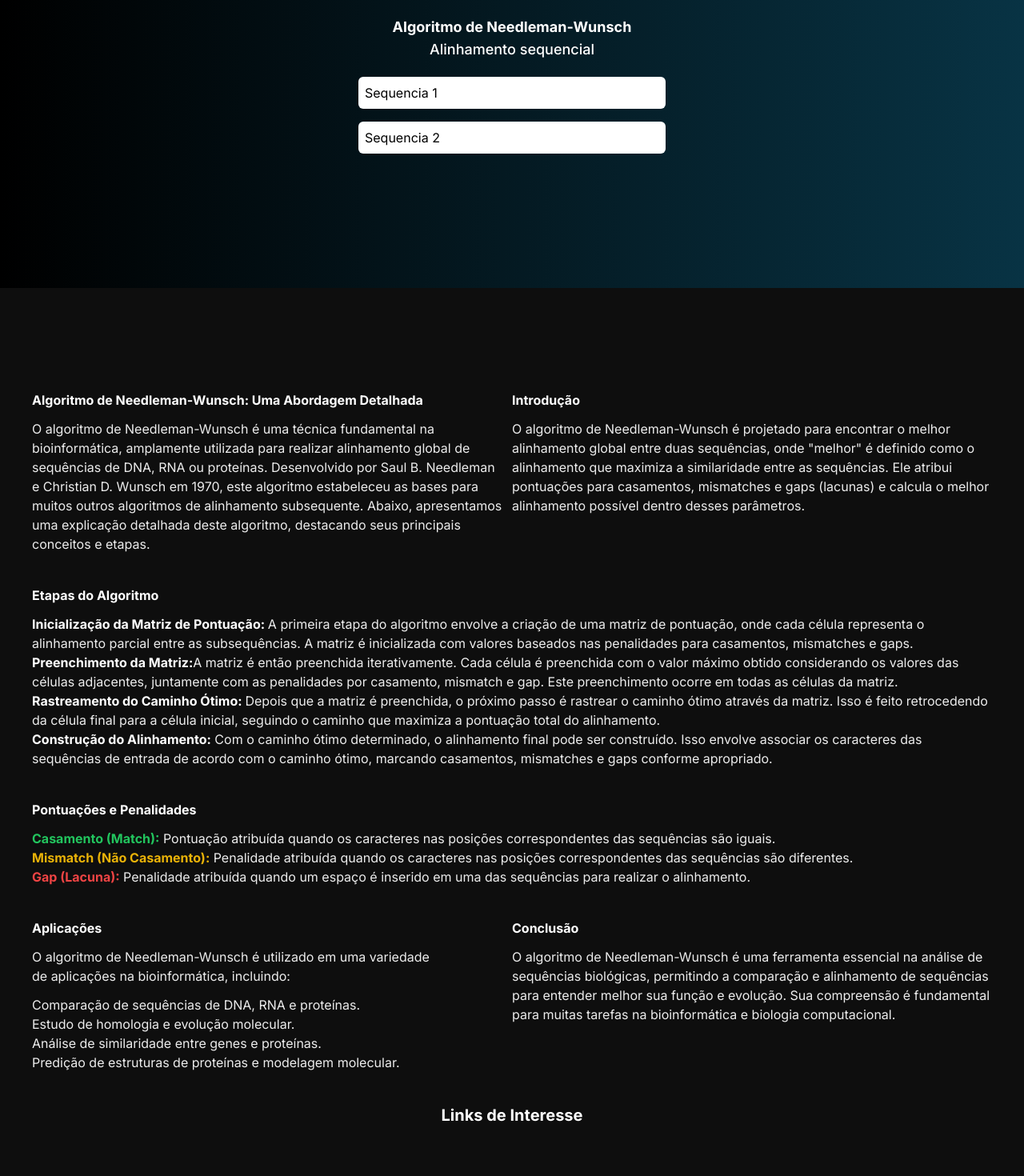
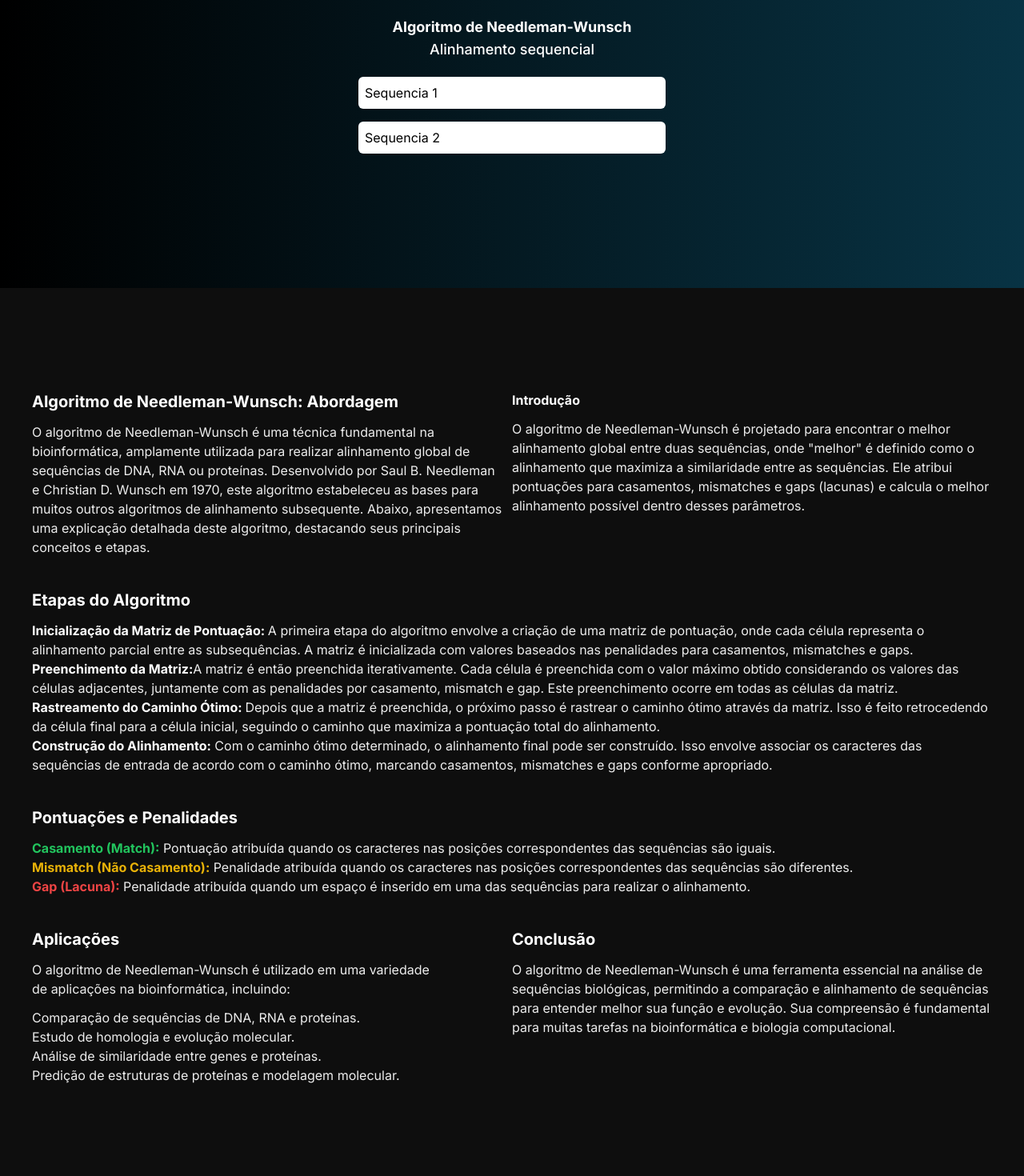
Before and after one commit to sirguilherme97/Needleman-Wunsch, a Next.js app: page / in a window 1280 px wide. Shown: the top 1470 px of the page at 80% size. Built offline with nearby package versions, Linux system fonts and the light colour scheme.

Commit message:
add Adsense

```diff
--- a/src/app/layout.tsx
+++ b/src/app/layout.tsx
@@ -21,7 +21,7 @@ export default function RootLayout({
   return (
     <html lang="en">
       <head>
-
+      <meta name="google-adsense-account" content="ca-pub-2325936665567762"/>
       </head>
       <body className={inter.className}>{children}</body>
     </html>
--- a/src/app/page.tsx
+++ b/src/app/page.tsx
@@ -28,7 +28,7 @@ export default function AlignmentContainer() {
                 </div>
                 <div className="text-[#ededed] cursor-default grid grid-cols-1 md:grid-cols-2 pt-10 max-w-xl md:max-w-none px-5 md:px-10 md:py-32 bg-[#0e0e0e] w-full h-auto">
                     <div className="col-span-2 md:col-span-1 sm:mr-2">
-                        <h1 className="font-bold text-white">Algoritmo de Needleman-Wunsch: Uma Abordagem Detalhada</h1>
+                        <h1 className="font-bold text-white text-xl">Algoritmo de Needleman-Wunsch: Abordagem </h1>
                         <p className="mt-3 max-w-2xl">O algoritmo de Needleman-Wunsch é uma técnica fundamental na bioinformática, amplamente utilizada para realizar alinhamento global de sequências de DNA, RNA ou proteínas. Desenvolvido por Saul B. Needleman e Christian D. Wunsch em 1970, este algoritmo estabeleceu as bases para muitos outros algoritmos de alinhamento subsequente. Abaixo, apresentamos uma explicação detalhada deste algoritmo, destacando seus principais conceitos e etapas.</p>
                     </div>
                     <div className="col-span-2 md:col-span-1">
@@ -36,20 +36,20 @@ export default function AlignmentContainer() {
                         <p className="mt-3 max-w-2xl">O algoritmo de Needleman-Wunsch é projetado para encontrar o melhor alinhamento global entre duas sequências, onde "melhor" é definido como o alinhamento que maximiza a similaridade entre as sequências. Ele atribui pontuações para casamentos, mismatches e gaps (lacunas) e calcula o melhor alinhamento possível dentro desses parâmetros.</p>
                     </div>
                     <div className="col-span-2">
-                        <h2 className="mt-10 font-bold text-white ">Etapas do Algoritmo</h2>
+                        <h2 className="mt-10 font-bold text-white text-xl">Etapas do Algoritmo</h2>
                         <p className="mt-3 "><span className="font-bold text-white">Inicialização da Matriz de Pontuação: </span> A primeira etapa do algoritmo envolve a criação de uma matriz de pontuação, onde cada célula representa o alinhamento parcial entre as subsequências. A matriz é inicializada com valores baseados nas penalidades para casamentos, mismatches e gaps.</p>
                         <p className="mt-0 "><span className="font-bold text-white">Preenchimento da Matriz:</span>A matriz é então preenchida iterativamente. Cada célula é preenchida com o valor máximo obtido considerando os valores das células adjacentes, juntamente com as penalidades por casamento, mismatch e gap. Este preenchimento ocorre em todas as células da matriz.</p>
                         <p className="mt-0 "><span className="font-bold text-white">Rastreamento do Caminho Ótimo: </span> Depois que a matriz é preenchida, o próximo passo é rastrear o caminho ótimo através da matriz. Isso é feito retrocedendo da célula final para a célula inicial, seguindo o caminho que maximiza a pontuação total do alinhamento.</p>
                         <p className="mt-0 "><span className="font-bold text-white">Construção do Alinhamento:</span> Com o caminho ótimo determinado, o alinhamento final pode ser construído. Isso envolve associar os caracteres das sequências de entrada de acordo com o caminho ótimo, marcando casamentos, mismatches e gaps conforme apropriado.</p>
                     </div>
                     <div className="col-span-2">
-                        <h2 className="font-bold text-white mt-10">Pontuações e Penalidades</h2>
+                        <h2 className="font-bold text-white mt-10 text-xl">Pontuações e Penalidades</h2>
                         <p className="mt-3"><span className="font-bold text-green-500">Casamento (Match):</span> Pontuação atribuída quando os caracteres nas posições correspondentes das sequências são iguais.</p>
                         <p className="mt-0"><span className="font-bold text-yellow-500">Mismatch (Não Casamento):</span> Penalidade atribuída quando os caracteres nas posições correspondentes das sequências são diferentes.</p>
                         <p className="mt-0"><span className="font-bold text-red-500">Gap (Lacuna):</span> Penalidade atribuída quando um espaço é inserido em uma das sequências para realizar o alinhamento.</p>
                     </div>
                     <div className="col-span-2 md:col-span-1 sm:mr-2">
-                        <h2 className="mt-10 font-bold text-white ">Aplicações</h2>
+                        <h2 className="mt-10 font-bold text-white text-xl">Aplicações</h2>
                         <p className="mt-3 max-w-lg">O algoritmo de Needleman-Wunsch é utilizado em uma variedade de aplicações na bioinformática, incluindo:</p>
                         <p className="mt-3 max-w-lg ">Comparação de sequências de DNA, RNA e proteínas.</p>
                         <p>Estudo de homologia e evolução molecular.</p>
@@ -57,13 +57,13 @@ export default function AlignmentContainer() {
                         <p>Predição de estruturas de proteínas e modelagem molecular.</p>
                     </div>
                     <div className="col-span-2 md:col-span-1">
-                        <h2 className="mt-10 font-bold text-white">Conclusão</h2>
+                        <h2 className="mt-10 font-bold text-white text-xl">Conclusão</h2>
                         <p className="mt-3">O algoritmo de Needleman-Wunsch é uma ferramenta essencial na análise de sequências biológicas, permitindo a comparação e alinhamento de sequências para entender melhor sua função e evolução. Sua compreensão é fundamental para muitas tarefas na bioinformática e biologia computacional.</p>
                     </div>
-                    <div className="col-span-2 px-10">
+                    <div className="col-span-2 px-10 pt-20">
                         <h1 className="text-center py-10 text-white font-bold text-xl">Links de Interesse</h1>
                     </div>
-                    <div className="col-span-2 grid sm:grid-cols-2 md:grid-cols-3 gap-3 pt-5">
+                    <div className="col-span-2 grid sm:grid-cols-2 md:grid-cols-3 gap-3 pt-5 z-3">
                         <a href="https://www.rcsb.org/" target="blank">
                             <div className="group border border-[#0e0e0e] h-auto p-2 col-span-1 hover:border hover:border-gray-500 rounded-lg transition-all cursor-pointer">
                                 <h1 className="mt-3 text-white underline group-hover:text-blue-500 transition-all">Protein DataBase</h1>
```
Also changed, not shown: 1 other file (tests, documents, lock files or other folders).
